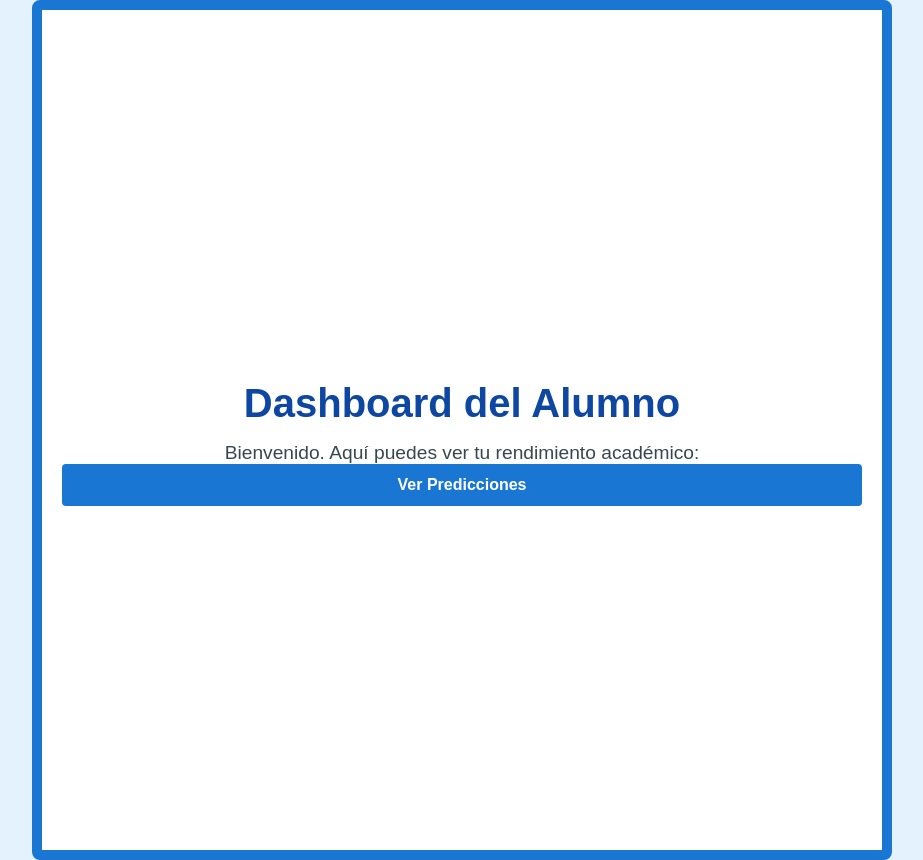
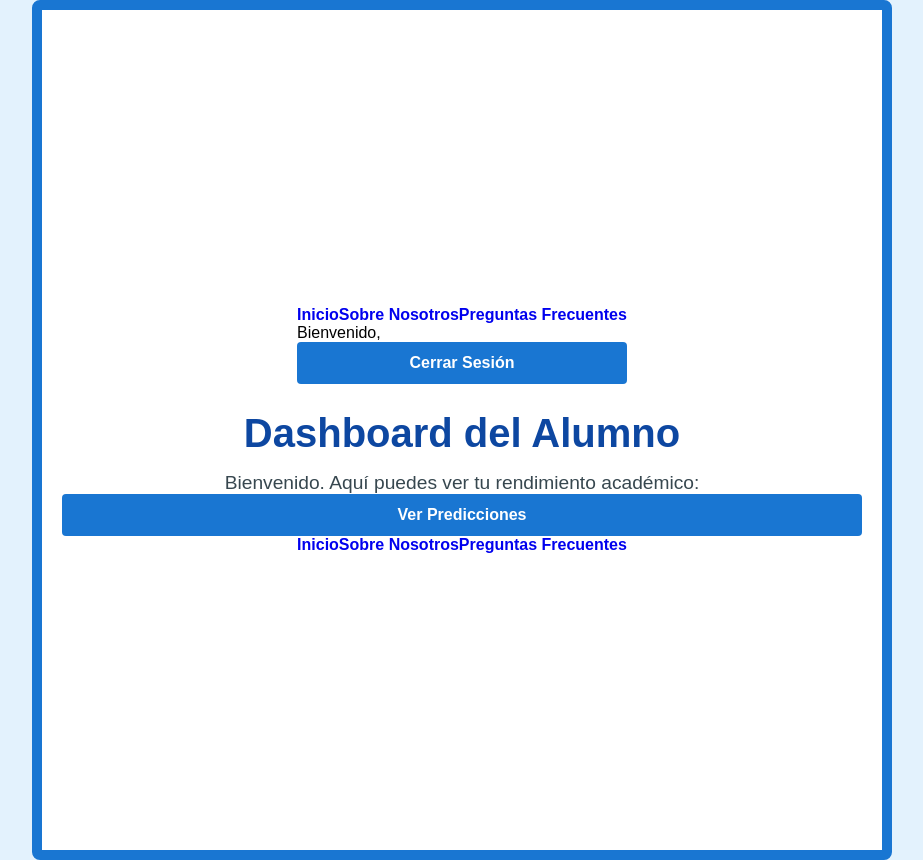
Before and after one commit to KenjiKom/mi-tfg-app, a React (Create React App) app: page /StudentDash in a window 1280 px wide. Shown: the whole page, without its empty margins (178-1101 px from the left). Built offline with nearby package versions, Linux system fonts and the light colour scheme; sample sign-in values are in the browser's storage.

Commit message:
Modificando vistas para profesor y estudiante

```diff
--- a/src/pages/ProfessorDash.js
+++ b/src/pages/ProfessorDash.js
@@ -1,6 +1,7 @@
 import React from 'react';
 import '../styles/ProfessorDash.css';
 import { useNavigate } from 'react-router-dom';
+import { Header, Footer } from "../components/HeaderFooter.js";
 
 const ProfessorDash = () => {
   const navigate = useNavigate();
@@ -11,9 +12,11 @@ const ProfessorDash = () => {
 
   return (
     <div className="teacher-dashboard">
+      <Header />
       <h1>Dashboard para profesores</h1>
       <p>Bienvenido. En esta página podrás visualizar el rendimiento percibido del alumnado:</p>
       <button onClick={handleNavigation}>Ver Rendimiento</button>
+      <Footer />
     </div>
   );
 };
--- a/src/pages/ProfessorVisualization.js
+++ b/src/pages/ProfessorVisualization.js
@@ -3,6 +3,7 @@ import '../styles/ProfessorVisualization.css';
 import axios from 'axios';
 import { Line, Bar } from 'react-chartjs-2';
 import { Chart as ChartJS } from 'chart.js/auto'; // Necesario para Chart.js
+import { Header, Footer } from "../components/HeaderFooter.js";
 
 const ProfessorVisualization = () => {
   const [alumnos, setAlumnos] = useState([]);
@@ -174,6 +175,7 @@ const ProfessorVisualization = () => {
 
   return (
     <div className="teacher-dashboard">
+      <Header />
       <h1>Visualización de Alumnos y Predicciones</h1>
       {error && <p>{error}</p>}
 
@@ -254,6 +256,7 @@ const ProfessorVisualization = () => {
           </button>
         </div>
       </div>
+      <Footer />
     </div>
   );
 };
--- a/src/pages/StudentDash.js
+++ b/src/pages/StudentDash.js
@@ -1,6 +1,8 @@
 import React from 'react';
 import '../styles/StudentDash.css';
 import { useNavigate } from 'react-router-dom';
+import { Header, Footer } from "../components/HeaderFooter.js";
+
 
 const StudentDash = () => {
   const navigate = useNavigate();
@@ -11,9 +13,11 @@ const StudentDash = () => {
 
   return (
     <div className="student-dashboard">
+      <Header />
       <h1>Dashboard del Alumno</h1>
       <p>Bienvenido. Aquí puedes ver tu rendimiento académico:</p>
       <button onClick={handleNavigation}>Ver Predicciones</button>
+      <Footer />
     </div>
   );
 };
--- a/src/pages/StudentVisualization.js
+++ b/src/pages/StudentVisualization.js
@@ -1,6 +1,7 @@
 import React, { useEffect, useState } from 'react';
 import '../styles/StudentVisualization.css';
 import axios from 'axios';
+import { Header, Footer } from "../components/HeaderFooter.js";
 
 const consejosPorPerfil = {
   'Alto rendimiento': 'Sigue así, mantén tus hábitos de estudio y ayuda a otros compañeros.',
@@ -38,6 +39,7 @@ const StudentVisualization = () => {
 
   return (
     <div className="student-dashboard">
+      <Header />
       <h1>Tu Perfil Académico</h1>
       {error ? (
         <p>{error}</p>
@@ -49,6 +51,7 @@ const StudentVisualization = () => {
       ) : (
         <p>Cargando...</p>
       )}
+      <Footer />
     </div>
   );
 };
```
